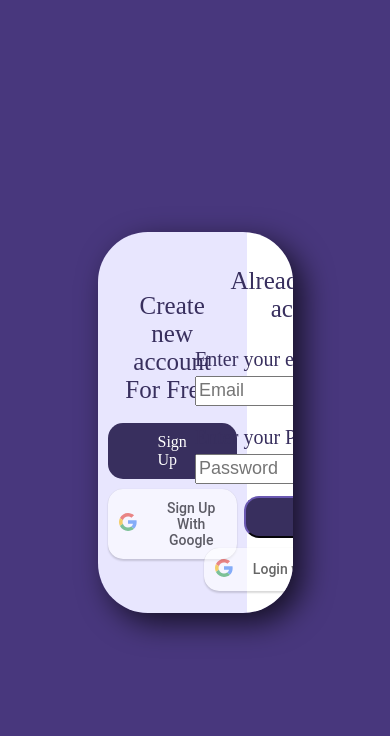
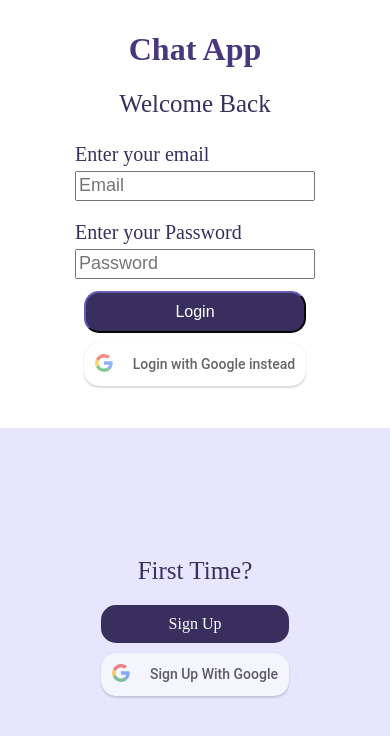
Before and after one commit to malakehab2003/chat-app, a React (Vite) app in the folder Front-end/: page /login in a window 390 px wide. Shown: the top 736 px of the page. Built offline with nearby package versions, Linux system fonts and the light colour scheme.

Commit message:
Added Nav Bar collapsable

```diff
--- a/Front-end/src/pages/Login.jsx
+++ b/Front-end/src/pages/Login.jsx
@@ -49,6 +49,9 @@ export default function Login() {
 					<p className={classes['new']}>
 						Create new account For Free!
 					</p>
+					<p className={classes['new-mobile']}>
+						First Time?
+					</p>
 					<div className={classes['buttons']}>
 						<NavLink
 							className={classes['SignUp']}
@@ -69,14 +72,19 @@ export default function Login() {
 				</div>
 
 				<div className={classes['signInContainer']}>
+					<h1 className={classes['mobile-header']}>
+						Chat App
+					</h1>
+					<p className={classes['haveAccount']}>
+						Already Have an account?
+					</p>
+					<p className={classes['haveAccount-mobile']}>
+						Welcome Back
+					</p>
 					<form
 						className={classes['signInForm']}
 						onSubmit={handleLogin}
 					>
-						<p className={classes['haveAccount']}>
-							Already Have an account?
-						</p>
-
 						<div className={classes['email']}>
 							<p>Enter your email</p>
 							<input
--- a/Front-end/src/pages/Login.module.css
+++ b/Front-end/src/pages/Login.module.css
@@ -14,10 +14,15 @@ h1 {
 }
 
 .new {
+  display: block;
   text-align: center;
   margin: 10% 10px;
   font-size: 25px;
   color: #382f5e;
+}
+
+.new-mobile {
+  display: none;
 }
 
 .signUpContainer {
@@ -58,6 +63,10 @@ h1 {
   font-size: 25px;
   text-align: center;
   color: #382f5e;
+}
+
+.haveAccount-mobile {
+  display: none;
 }
 
 .email p {
@@ -121,5 +130,73 @@ h1 {
 
 .googleLogin:hover {
   color: rgba(0, 0, 0, 0.685) !important;
+}
 
+.mobile-header {
+  display: none;
 }
+
+@media only screen and (max-width: 840px) {
+  .SignUp {
+    width: 100%;
+    text-align: center;
+  }
+
+  .haveAccount {
+    display: none;
+  }
+
+  .haveAccount-mobile {
+    display: block;
+    font-size: 25px;
+    text-align: center;
+    color: #382f5e;
+    margin-top: 0;
+
+  }
+
+  .new {
+    display: none;
+  }
+
+  .new-mobile {
+    display: block;
+    text-align: center;
+    margin: 0 10px;
+    font-size: 25px;
+    color: #382f5e;
+  }
+
+  .container {
+    flex-flow: column-reverse;
+    max-width: 100%;
+    width: 100%;
+    height: 100%;
+    border-radius: 0;
+    overflow: auto;
+    box-shadow: none;
+    justify-content: start;
+  }
+
+  .root {
+    width: 100%;
+  }
+
+  .signUpContainer {
+    padding: 1% 0;
+    flex: 1;
+  }
+
+  .signInContainer {
+    width: 100%;
+    flex: 1;
+  }
+
+  .mobile-header {
+    display: block;
+  }
+
+  .Login {
+    width: 100%;
+  }
+}
--- a/Front-end/src/pages/Settings.jsx
+++ b/Front-end/src/pages/Settings.jsx
@@ -169,7 +169,7 @@ export default function Settings() {
 						to={ChangePassRoute}
 						className={classes['nav-style']}
 					>
-						ChangePassword
+						Change Your Password
 					</NavLink>
 					<form onSubmit={handleDeleteAcc}>
 						<input
--- a/Front-end/src/pages/Settings.module.css
+++ b/Front-end/src/pages/Settings.module.css
@@ -107,6 +107,7 @@
   font-size: 16px;
   margin-bottom: 10px;
   text-decoration: none;
+  text-align: center;
 }
 
 .container .profilePic .profilePicBtn {
@@ -127,3 +128,63 @@
 .bio {
   width: 405px;
 }
+
+@media only screen and (max-width: 1075px) {
+  .container {
+    width: 100%;
+    max-width: 100%;
+    border-radius: 0;
+    flex: 1
+  }
+
+  @media only screen and (max-width: 540px) {
+    .buttons {
+      flex-flow: column;
+      gap: 0;
+      width: 100%;
+    }
+
+    .name,
+    .bio {
+      width: 100%;
+    }
+
+    .name>form,
+    .bio>form,
+    .profilePic>form {
+      display: flex;
+      width: 100%;
+      flex-wrap: wrap;
+    }
+
+    .container .name .nameInput {
+      flex: 1;
+      width: 100%;
+    }
+
+    .name>form>p,
+    .bio>form>p,
+    .profilePic>form>p {
+      width: 100%;
+    }
+
+    .bio>form>div {
+      width: 100%;
+    }
+
+    .profilePicInput {
+      flex: 1;
+      min-width: 10px;
+    }
+
+    .container .nav-style,
+    .container .deleteAcc {
+      width: 100%;
+    }
+
+    .container .deleteAcc {
+      text-wrap: balance;
+      margin-bottom: 0;
+    }
+  }
+}
--- a/Front-end/src/pages/SignUp.module.css
+++ b/Front-end/src/pages/SignUp.module.css
@@ -99,3 +99,13 @@ h1 {
   margin: 0;
   height: 100vh;
 }
+
+
+@media only screen and (max-width: 390px) {
+  .container {
+    max-width: 100%;
+    width: 100%;
+    height: 100%;
+    border-radius: 0;
+  }
+}
--- a/Front-end/src/pages/components/NavBar.jsx
+++ b/Front-end/src/pages/components/NavBar.jsx
@@ -7,10 +7,18 @@ import classes from './NavBar.module.css';
 import { NavLink, useLocation } from 'react-router-dom';
 import { SettingsRoute } from '../Settings';
 import { getUser } from '../../constants';
+import { useEffect, useState } from 'react';
+import settings from '../../assets/images/settings.png';
 
 export default function NavBar() {
 	const navigate = useNavigate();
 	const id = getUser().id;
+
+	const [collapseIsShown, setCollapseIsShown] =
+		useState(false);
+
+	const [collapseClasses, setCollapseClasses] =
+		useState('hide');
 
 	const location = useLocation();
 
@@ -20,6 +28,19 @@ export default function NavBar() {
 			(path !== '/' && location.pathname.includes(path))
 		);
 	};
+
+	const toggleDropDown = () => {
+		setCollapseClasses('');
+		setCollapseIsShown((old) => !old);
+	};
+
+	useEffect(() => {
+		if (!collapseIsShown) {
+			setTimeout(() => setCollapseClasses('hide'), 500);
+		} else {
+			setTimeout(() => setCollapseClasses('show'), 0);
+		}
+	}, [collapseIsShown]);
 
 	return (
 		<span className={classes.root}>
@@ -42,7 +63,7 @@ export default function NavBar() {
 						].join(' ')}
 						to={HomeRoute}
 					>
-						Chat-app
+						Chat App
 					</NavLink>
 				</div>
 				<ul
@@ -129,7 +150,51 @@ export default function NavBar() {
 						</NavLink>
 					</li>
 				</ul>
+				<div
+					className={classes['collapse']}
+					onClick={toggleDropDown}
+				>
+					<img
+						style={{
+							objectFit: 'contain',
+						}}
+						src={settings}
+						alt='dropdown menu button'
+					/>
+				</div>
 			</nav>
+			<div
+				className={`${classes['dropdown-modal']} ${classes[collapseClasses]}`}
+			>
+				<div
+					className={`${classes['dropdown']} ${classes[collapseClasses]}`}
+				>
+					<ul>
+						<li>
+							<NavLink to={HomeRoute}>Home</NavLink>
+						</li>
+						<li>
+							<NavLink to={SettingsRoute}>Settings</NavLink>
+						</li>
+						<li>
+							<NavLink to={`/profile/${id}`}>
+								Profile
+							</NavLink>
+						</li>
+						<li>
+							<NavLink
+								onClick={() => {
+									clearData();
+									endConnection();
+									navigate(LoginRoute);
+								}}
+							>
+								Logout
+							</NavLink>
+						</li>
+					</ul>
+				</div>
+			</div>
 		</span>
 	);
 }
--- a/Front-end/src/pages/components/NavBar.module.css
+++ b/Front-end/src/pages/components/NavBar.module.css
@@ -1,5 +1,6 @@
 .root {
   width: 100%;
+  position: relative;
 }
 
 .nav-style {
@@ -16,6 +17,7 @@
   background-color: #48377d;
   color: white;
   width: 100%;
+  height: 10vh;
 }
 
 .navbar-brand {
@@ -43,6 +45,14 @@
   text-shadow: 0;
 }
 
+.dropdown {
+  display: none;
+}
+
+.dropdown-modal {
+  display: none;
+}
+
 .nav-link.active,
 .nav-link:hover {
   text-shadow: 0 0 20px rgba(255, 255, 255, 1);
@@ -51,18 +61,88 @@
 
 @media (max-width: 445px) {
   .navbar-brand {
-    font-size: 1.3em;
+    font-size: 1.5em;
   }
 }
 
 @media (max-width: 408px) {
   .navbar-brand {
-    font-size: 1.1em;
+    font-size: 1.4em;
   }
 }
 
 @media (max-width: 374px) {
   .navbar-brand {
-    font-size: 1em;
+    font-size: 1.3em;
   }
 }
+
+.collapse {
+  display: none;
+}
+
+@media only screen and (max-width: 470px) {
+  .navbar-nav {
+    display: none;
+  }
+
+  .collapse {
+    display: flex;
+    height: 100%;
+  }
+
+  .dropdown-modal {
+    opacity: 0;
+    transition: all 0.5s;
+    position: absolute;
+    width: 100vw;
+    height: 100vh;
+    z-index: 1000;
+    background-color: #48377d9d;
+    justify-content: flex-end;
+    display: flex;
+  }
+
+  .dropdown-modal.show {
+    opacity: 1;
+  }
+
+  .dropdown-modal.hide {
+    display: none;
+  }
+
+  .dropdown.show {
+    transform: translateX(0);
+  }
+
+  .dropdown.hide {
+    display: none;
+  }
+
+  .dropdown {
+    display: block;
+    transform: translateX(30vw);
+    transition: all 0.5s;
+    background-color: white;
+    width: 30vw;
+  }
+
+  .dropdown>ul {
+    list-style: none;
+    margin-top: 0;
+    width: 100%;
+    padding-left: 0;
+  }
+
+  .dropdown li {
+    border-bottom: 1px solid black;
+    text-align: center;
+    padding: 10px 0;
+  }
+
+  .dropdown a {
+    text-decoration: none;
+    font-size: larger;
+  }
+
+}
```
Also changed, not shown: Front-end/src/constants.js (+6 -6 lines), Front-end/src/assets/images/settings.png (added).
